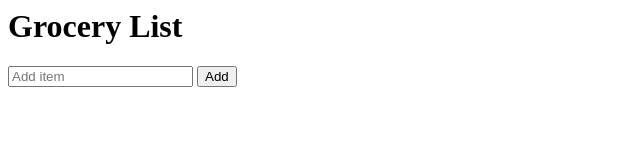
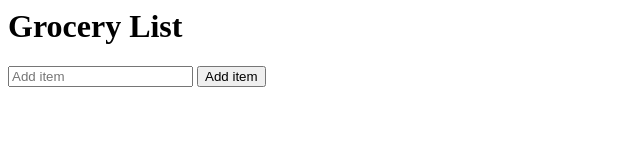
Before and after one commit to conradospereira/grocery-store, a plain HTML site: page index.html in a window 1280 px wide. Shown: the full height of the page, 0-640 px from the left. Drawn offline with Linux system fonts and the light colour scheme.

Commit message:
Add line.

```diff
--- a/index.html
+++ b/index.html
@@ -10,7 +10,7 @@
     <div class="conteiner">
       <h1>Grocery List</h1>
       <input type="text" id="new-item" placeholder="Add item">
-      <button id="add-btn">Add</button>
+      <button id="add-btn">Add item</button>
 
       <ul id="shopping-list"></ul>
     </div>
```
